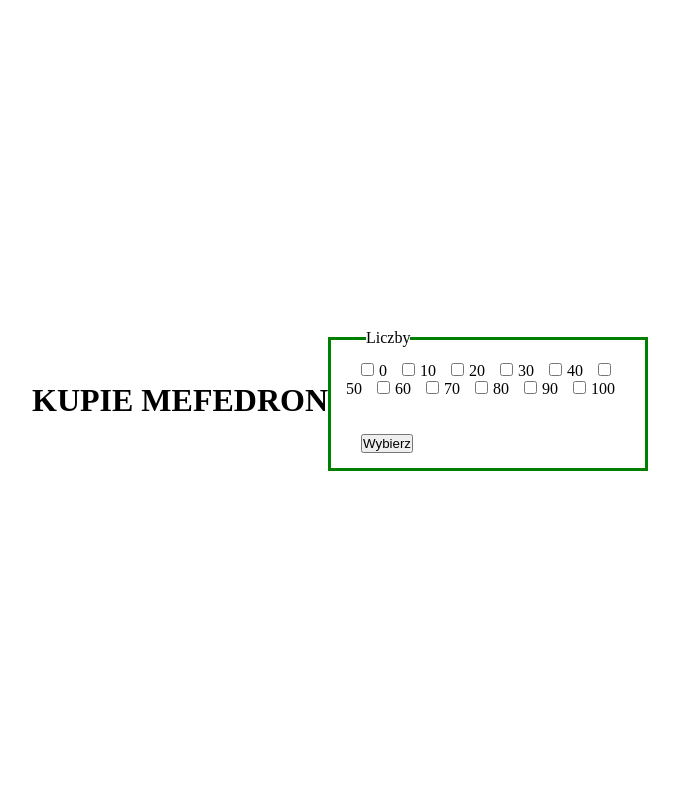
After one commit to xdentus/twsia01, a PHP site: page /forms3.php in a window 1280 px wide. The commit adds this page. Shown: the whole page, without its empty margins (300-979 px from the left). Run offline with PHP 8.4, Linux system fonts and the light colour scheme.

Commit message:
forms updated

```diff
--- /dev/null
+++ b/forms3.php
@@ -0,0 +1,72 @@
+<!DOCTYPE html>
+<html lang="en">
+
+<head>
+    <meta charset="UTF-8">
+    <meta http-equiv="X-UA-Compatible" content="IE=edge">
+    <meta name="viewport" content="width=device-width, initial-scale=1.0">
+    <title>forms3 | PHP</title>
+    <style>
+        * {
+            box-sizing: border-box;
+            margin: 0;
+            padding: 0;
+        }
+
+        body {
+            height: 100vh;
+            display: flex;
+            align-items: center;
+            justify-content: center;
+        }
+
+        fieldset {
+            border: 3px solid green;
+            padding: 15px;
+            width: 25vw;
+        }
+
+        legend {
+            margin-left: 20px;
+        }
+
+        input {
+            margin-left: 15px;
+            margin-right: 5px;
+        }
+
+        p {
+            text-align: center;
+        }
+    </style>
+</head>
+
+<body>
+    <h1> KUPIE MEFEDRON </h1>
+    <form action="./forms3.php" method="POST">
+        <fieldset>
+            <legend>Liczby</legend>
+            <?php
+            foreach (range(0, 100, 10) as $number) {
+                $checked = (!empty($_POST["numbers"]) && in_array($number, $_POST['numbers'])) ? "checked" : "";
+                echo "<input type='checkbox' name='numbers[]' id='number$number' value='$number' $checked>";
+                echo "<label for='number$number'>$number</label>";
+            }
+            echo "<br>";
+            echo "<p>";
+            if ($_SERVER["REQUEST_METHOD"] == "POST") {
+                if (!empty($_POST['numbers'])) {
+                    echo "Te liczby zostały wybrane: " . implode(", ", $_POST['numbers']) . ".";
+                } else {
+                    echo "Zadna liczba nie zostala wybrana";
+                }
+            }
+            echo "</p>";
+            ?>
+            <br><br>
+            <input type="submit" value="Wybierz">
+        </fieldset>
+    </form>
+</body>
+
+</html>
```
Also changed, not shown: forms2.php (+10 -0 lines).
